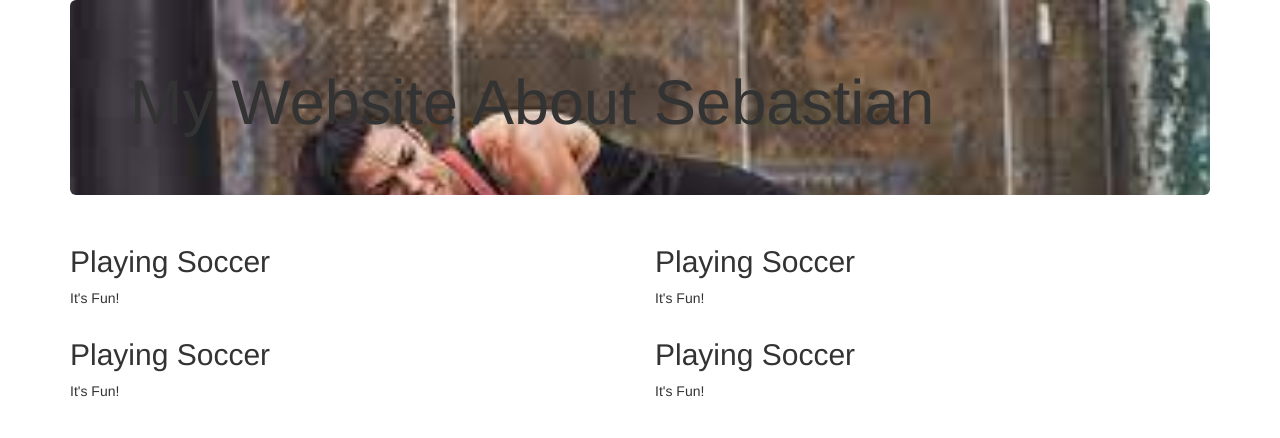
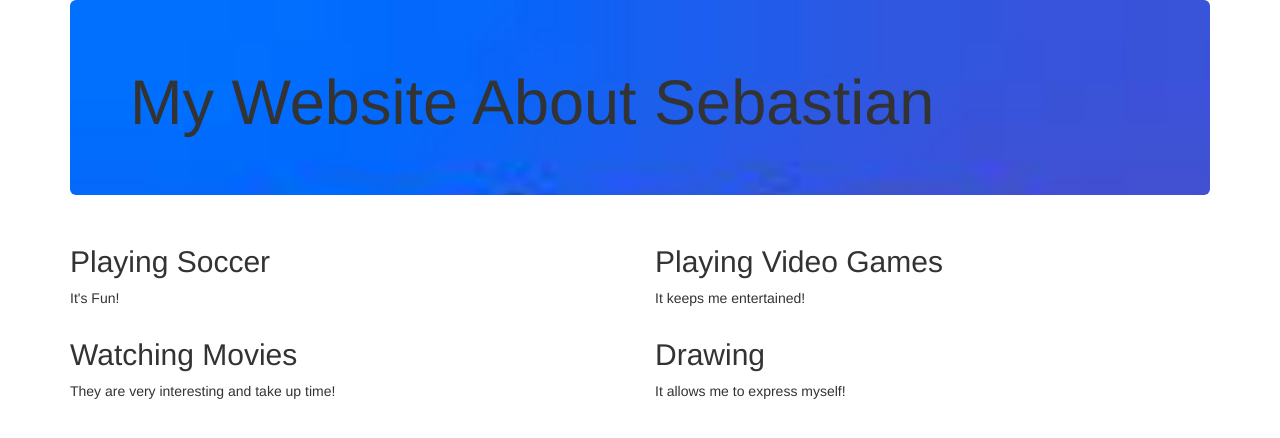
Before and after one commit to SebasSoriano5/bootstrap3, a plain HTML site: page index.html in a window 1280 px wide. Drawn offline with nearby package versions, Linux system fonts and the light colour scheme.

Commit message:
bootstrap revision

```diff
--- a/index.html
+++ b/index.html
@@ -30,18 +30,18 @@
                 <p>It's Fun!</p>
             </div>
             <div class="col-sm-6">
-                <h2>Playing Soccer</h2>
-                <p>It's Fun!</p>
+                <h2>Playing Video Games</h2>
+                <p>It keeps me entertained!</p>
             </div>
         </div>
         <div class="row">
             <div class="col-sm-6">
-                <h2>Playing Soccer</h2>
-                <p>It's Fun!</p>
+                <h2>Watching Movies</h2>
+                <p>They are very interesting and take up time!</p>
             </div>
             <div class="col-sm-6">
-                <h2>Playing Soccer</h2>
-                <p>It's Fun!</p>
+                <h2>Drawing</h2>
+                <p>It allows me to express myself!</p>
             </div>
         </div>
     </div>
--- a/style.css
+++ b/style.css
@@ -1,5 +1,6 @@
 .jumbotron {
-    background-image: url(gymperson.jpg);
+    background-image: url(soccer.JPG);
     background-repeat: no-repeat;
     background-size: cover;
+
 }
```
Also changed, not shown: gymperson.jpg (deleted), soccer.JPG (added).
